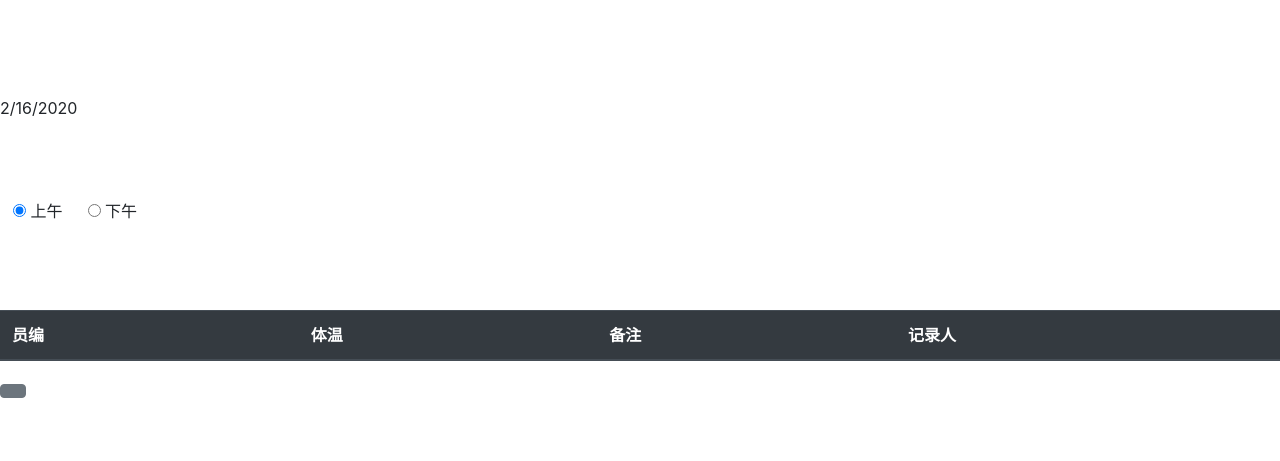
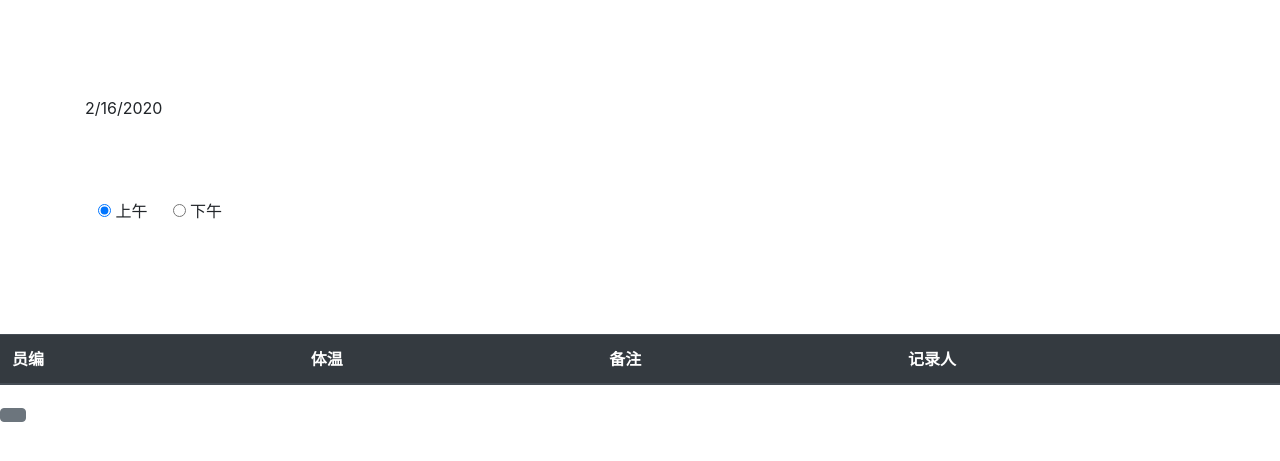
Before and after one commit to shanks-m/TemperatureStatistics, a Django app: page /TemperatureReporter/temperatureRecorderPage/ in a window 1280 px wide. Shown: the top 461 px of the page. Run offline with Django 3.2, Linux system fonts and the light colour scheme; lists and menus that the app fills with data are empty; some libraries are stand-ins or nearby versions.

Commit message:
基本完成整个流程2

```diff
--- a/templates/TemperatureRecorder.html
+++ b/templates/TemperatureRecorder.html
@@ -25,16 +25,16 @@
 </head>
 <body>
 
+<div class="container">
 
     <br></br>
     <br></br>
 
     <span class="grey" id='measureDate'></span>
 
+
     <br></br>
     <br></br>
-
-
     <div id="btnMeasureTimes" class="btn-group" data-toggle="buttons">
         <label class="btn btn-default">
             <input id="morning" type="radio" name='times' class="toggle" checked="checked" value="1"> 上午
@@ -42,6 +42,7 @@
         <label class="btn btn-default">
             <input id="afternoon" type="radio" name='times' class="toggle" value="2"> 下午
         </label>
+    </div>
 </div>
 
 
@@ -61,11 +62,16 @@
 
     </tbody>
 </table>
+</div>
+
 
 <button id="submitGroupBtnStatus" type="button" class="btn btn-secondary"></button>
 
+<div class="container">
+
     <!-- 模态框（Modal） -->
-<div class="modal fade" id="recordModal" tabindex="-1" role="dialog" aria-labelledby="myModalLabel" aria-hidden="true">
+    <div class="modal fade" id="recordModal" tabindex="-1" role="dialog" aria-labelledby="myModalLabel"
+         aria-hidden="true">
         <div class="modal-dialog">
             <div class="modal-content">
                 <div class="modal-header">
@@ -77,12 +83,16 @@
                 <div><label>备注：</label><input type="text" id="remark"></div>
                 <div class="modal-footer">
                     <button type="button" class="btn btn-default" data-dismiss="modal">关闭</button>
-                <button id="submitEmployeeInfo" type="button" data-dismiss="modal" class="btn btn-primary">确定</button>
+                    <button id="submitEmployeeInfo" type="button" data-dismiss="modal" class="btn btn-primary">
+                        确定
+                    </button>
                 </div>
             </div><!-- /.modal-content -->
         </div><!-- /.modal-dialog -->
+        <!-- /.modal -->
+
     </div>
-<!-- /.modal -->
+</div>
 
 <script src="{% static 'bootstrap/js/popper.min.js' %}" type="text/javascript"></script>
 <script src="{% static 'bootstrap/js/jquery-3.4.1.min.js' %}" type="text/javascript"></script>
```
Lines whose indentation alone changed are shown as unchanged.
